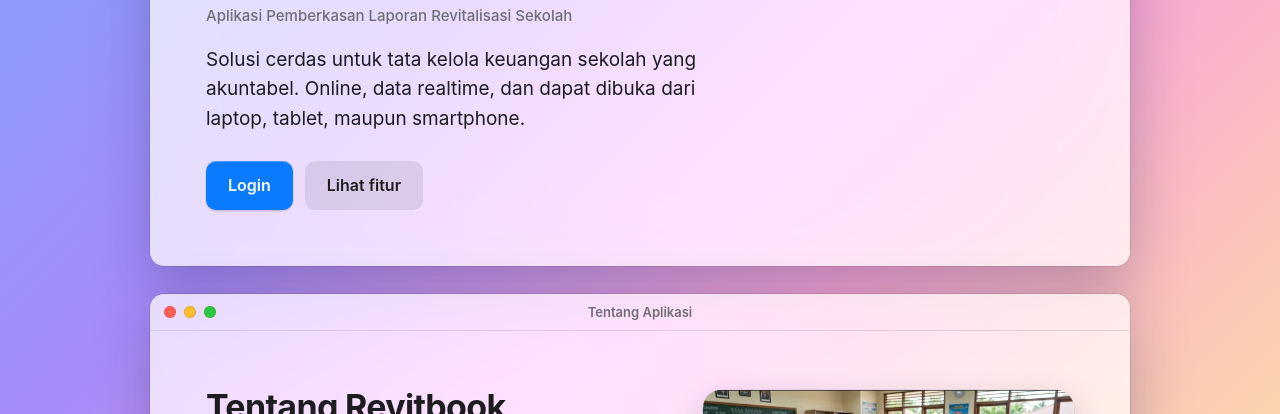
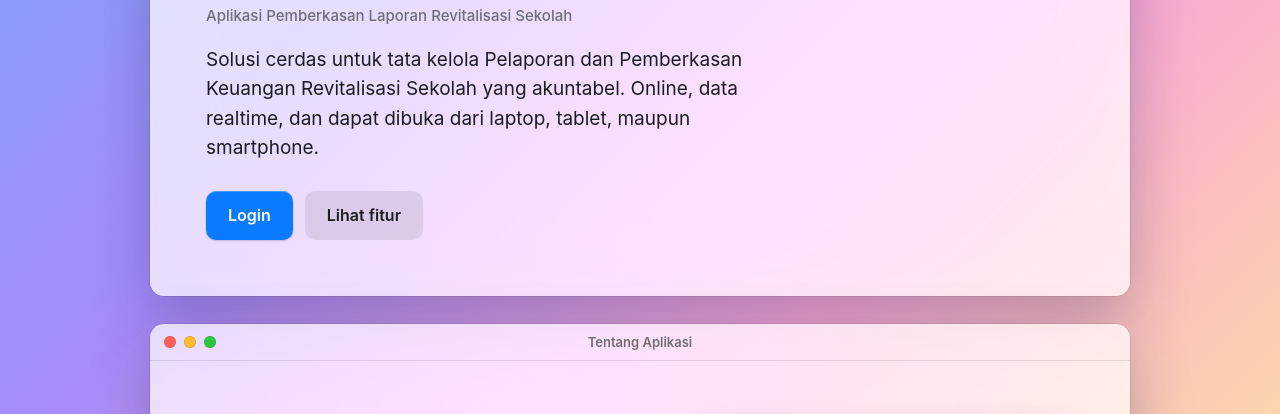
Before and after one commit to kenjistudiodec/RevitBook, a plain HTML site: page index.html in a window 1280 px wide. Shown: the part 330-744 px from the top of the page. Drawn offline with Linux system fonts and the light colour scheme.

Commit message:
Update index.html

```diff
--- a/index.html
+++ b/index.html
@@ -208,7 +208,7 @@ dialog{--text:#1d1d1f;--muted:#6e6e73;--accent:#0a7aff;--accent-2:#0062d6;--line
         <span class="logo"><img src="logo.png" alt="Logo Revitbook"></span>
         <h1 id="judul">Selamat Datang di Revitbook</h1>
         <p class="full">Aplikasi Pemberkasan Laporan Revitalisasi Sekolah</p>
-        <p class="lead">Solusi cerdas untuk tata kelola keuangan sekolah yang akuntabel. Online, data realtime, dan dapat dibuka dari laptop, tablet, maupun smartphone.</p>
+        <p class="lead">Solusi cerdas untuk tata kelola Pelaporan dan Pemberkasan Keuangan Revitalisasi Sekolah yang akuntabel. Online, data realtime, dan dapat dibuka dari laptop, tablet, maupun smartphone.</p>
         <div class="cta">
           <button class="btn primary" id="openLogin" type="button">Login</button>
           <a class="btn ghost" href="#fitur">Lihat fitur</a>
```
